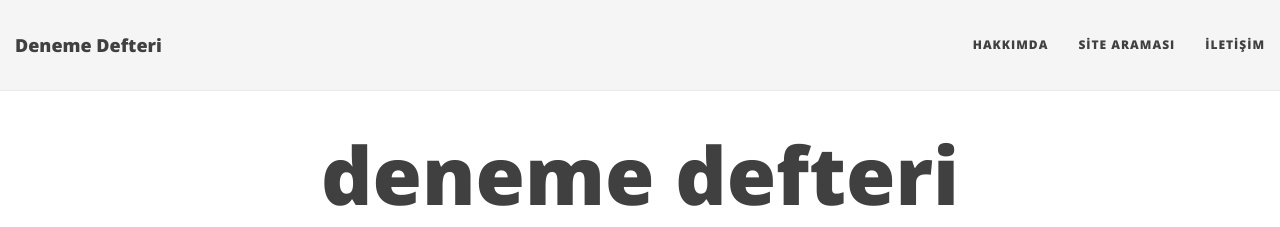
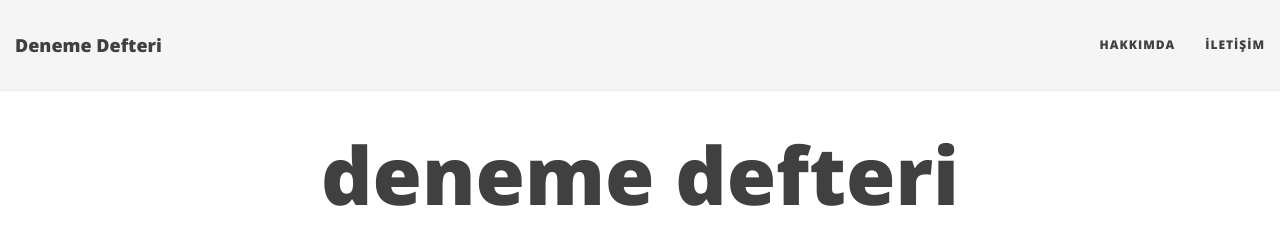
Before and after one commit to borfirbora/borfirbora.github.io, a Jekyll site: the page built from index.html, in a window 1280 px wide. Shown: the top 227 px of the page. Built offline with Jekyll 4.4.1, drawn with Linux system fonts in a browser that asks for light colours; nearby versions of some CDN libraries; the list of posts is cut into pages by our own code.

Commit message:
Update _config.yml

```diff
--- a/_config.yml
+++ b/_config.yml
@@ -24,7 +24,6 @@ description: İki kapak arasındaki yaldızlı yazılar
 # List of links in the navigation bar
 navbar-links:
   Hakkımda: "hakkimda"
-  Site Araması: "ara"
   İletişim: "iletisim"
 
 # Image to show in the navigation bar - image must be a square (width = height)
```
